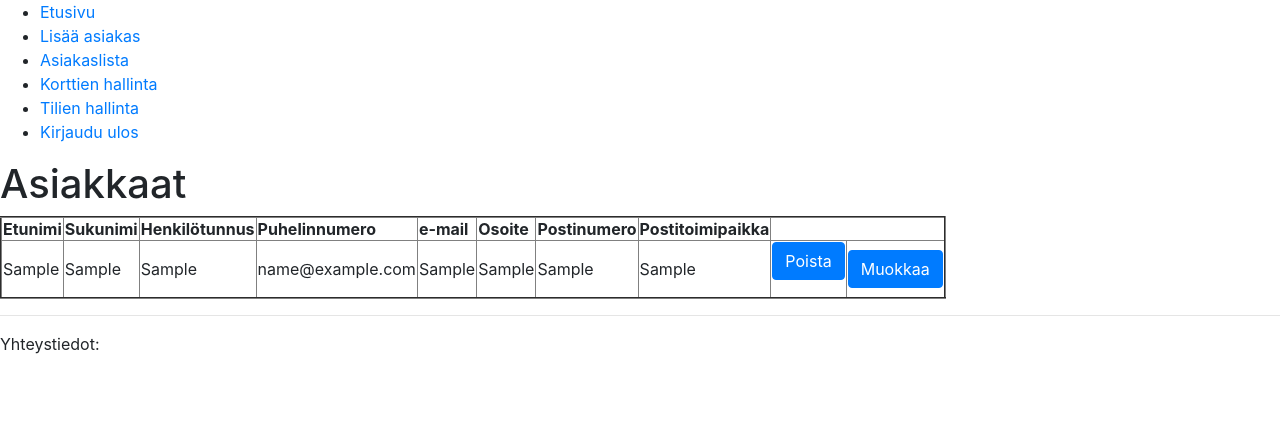
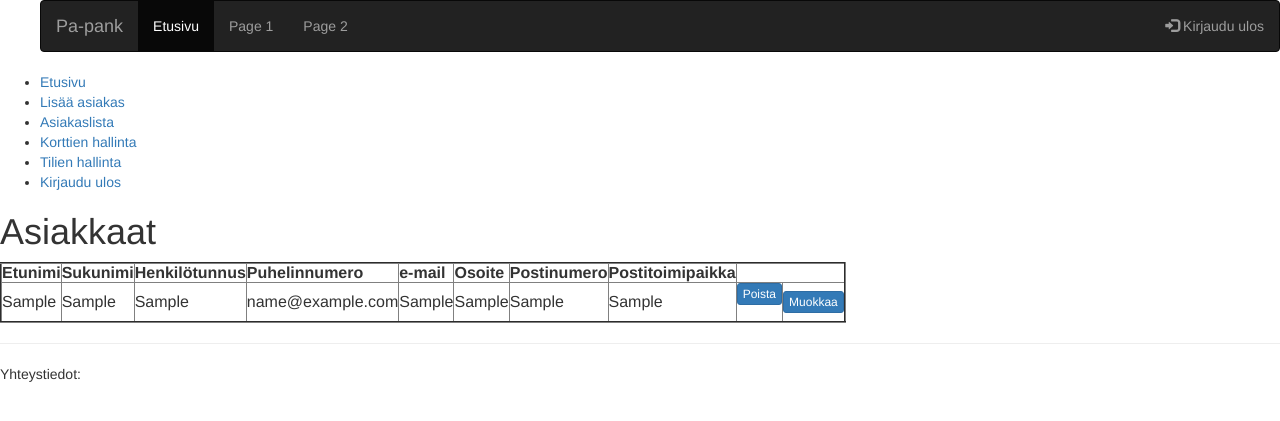
Before and after one commit to PA-kerho/Pankkiautomaatti, a CodeIgniter app: page /Pankkiautomaatti/index.php/asiakas/nayta_asiakas in a window 1280 px wide. Shown: the top 421 px of the page. Run offline with CodeIgniter, Linux system fonts and the light colour scheme; tables that the repository leaves empty or names only in its code hold one stand-in row (values such as "Sample post"); some libraries are stand-ins or nearby versions.

Commit message:
navbar laitettu

```diff
--- a/application/views/menu/header.php
+++ b/application/views/menu/header.php
@@ -8,6 +8,22 @@
 <link rel="stylesheet" type="text/css" href="<?php echo base_url('style/css/bootstrap.min.css');?>">
 
 <ul>
+
+	<nav class="navbar navbar-inverse">
+  	<div class="container-fluid">
+  <div class="navbar-header">
+    <a class="navbar-brand" href="#">Pa-pank</a>
+    </div>
+    <ul class="nav navbar-nav">
+      <li class="active"><a href="<?php echo base_url(''); ?>">Etusivu</a></li>
+      <li><a href="#">Page 1</a></li>
+      <li><a href="#">Page 2</a></li>
+    </ul>
+    <ul class="nav navbar-nav navbar-right">
+      <li><a href="#"><span class="glyphicon glyphicon-log-in"></span> Kirjaudu ulos</a></li>
+    </ul>
+  </div>
+</nav>
 
 	<li><a href="<?php echo base_url(''); ?>">Etusivu</a></li>
 	<li><a href="<?php echo site_url('asiakas/lisaa_asiakas'); ?>">Lisää asiakas</a></li>
```
